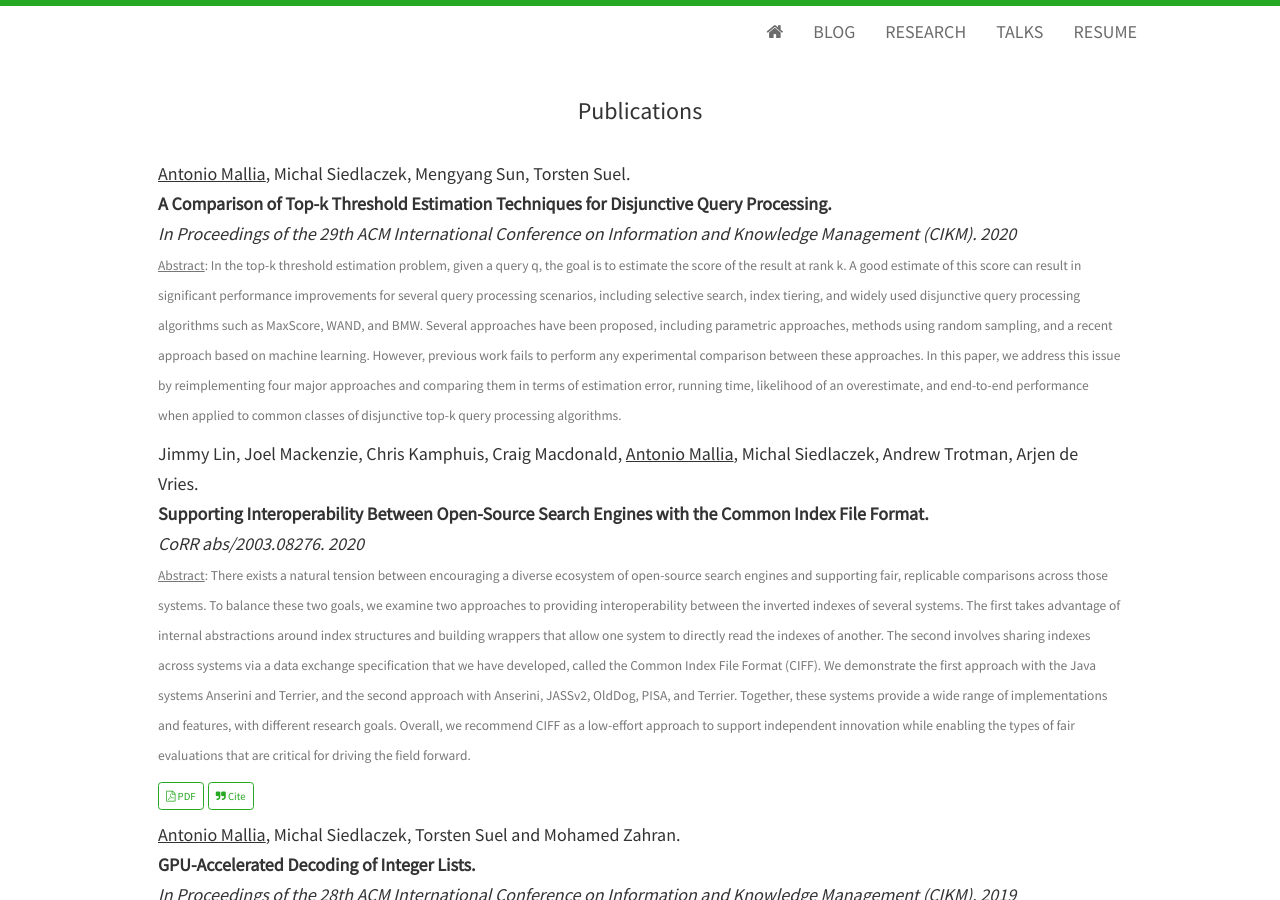
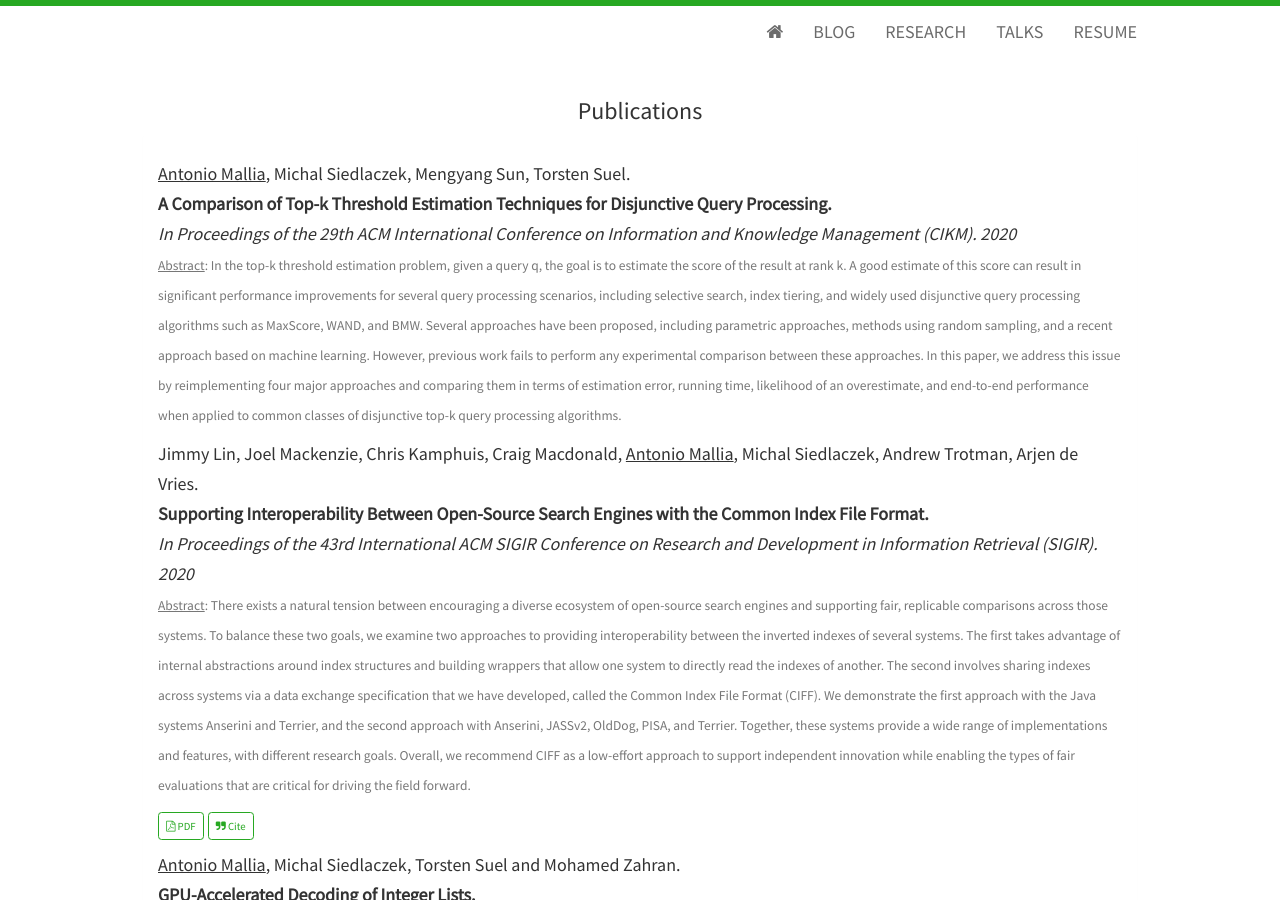
Before and after one commit to amallia/amallia.github.io, a Jekyll site: the page built from research.html, in a window 1280 px wide and 900 px high. Built offline with Jekyll 4.4.1, drawn with Linux system fonts in a browser that asks for light colours; nearby versions of some CDN libraries.

Commit message:
Update research.html

```diff
--- a/research.html
+++ b/research.html
@@ -18,11 +18,11 @@ In the top-k threshold estimation problem, given a query q, the goal is to estim
     <h5>
             <span class="paper-authors">Jimmy Lin, Joel Mackenzie, Chris Kamphuis, Craig Macdonald, <u>Antonio Mallia</u>, Michal Siedlaczek, Andrew Trotman, Arjen de Vries.</span>
             <span class="paper-title">Supporting Interoperability Between Open-Source Search Engines with the Common Index File Format.</span>
-            <span class="paper-publisher">CoRR abs/2003.08276. 2020</span>
+            <span class="paper-publisher">In Proceedings of the 43rd International ACM SIGIR Conference on Research and Development in Information Retrieval (SIGIR). 2020</span>
             <p> <small><u>Abstract</u>:
         There exists a natural tension between encouraging a diverse ecosystem of open-source search engines and supporting fair, replicable comparisons across those systems. To balance these two goals, we examine two approaches to providing interoperability between the inverted indexes of several systems. The first takes advantage of internal abstractions around index structures and building wrappers that allow one system to directly read the indexes of another. The second involves sharing indexes across systems via a data exchange specification that we have developed, called the Common Index File Format (CIFF). We demonstrate the first approach with the Java systems Anserini and Terrier, and the second approach with Anserini, JASSv2, OldDog, PISA, and Terrier. Together, these systems provide a wide range of implementations and features, with different research goals. Overall, we recommend CIFF as a low-effort approach to support independent innovation while enabling the types of fair evaluations that are critical for driving the field forward.</small></p>
-            <a class="btn btn-outline-primary btn-sm" href="https://arxiv.org/pdf/2003.08276.pdf" target="_blank" rel="noopener"><i class="fa fa-file-pdf-o" aria-hidden="true"></i> PDF</a>
-            <a class="btn btn-outline-primary btn-sm js-cite-modal" data-filename="/uploads/CIFF20.bib"><i class="fa fa-quote-right"></i> Cite</a>
+            <a class="btn btn-outline-primary btn-sm" href="{{ site.url }}/uploads/SIGIR20.pdf" target="_blank" rel="noopener"><i class="fa fa-file-pdf-o" aria-hidden="true"></i> PDF</a>
+            <a class="btn btn-outline-primary btn-sm js-cite-modal" data-filename="/uploads/SIGIR20.bib"><i class="fa fa-quote-right"></i> Cite</a>
     </h5>
     <h5>
             <span class="paper-authors"><u>Antonio Mallia</u>, Michal Siedlaczek, Torsten Suel and Mohamed Zahran.</span>
```
